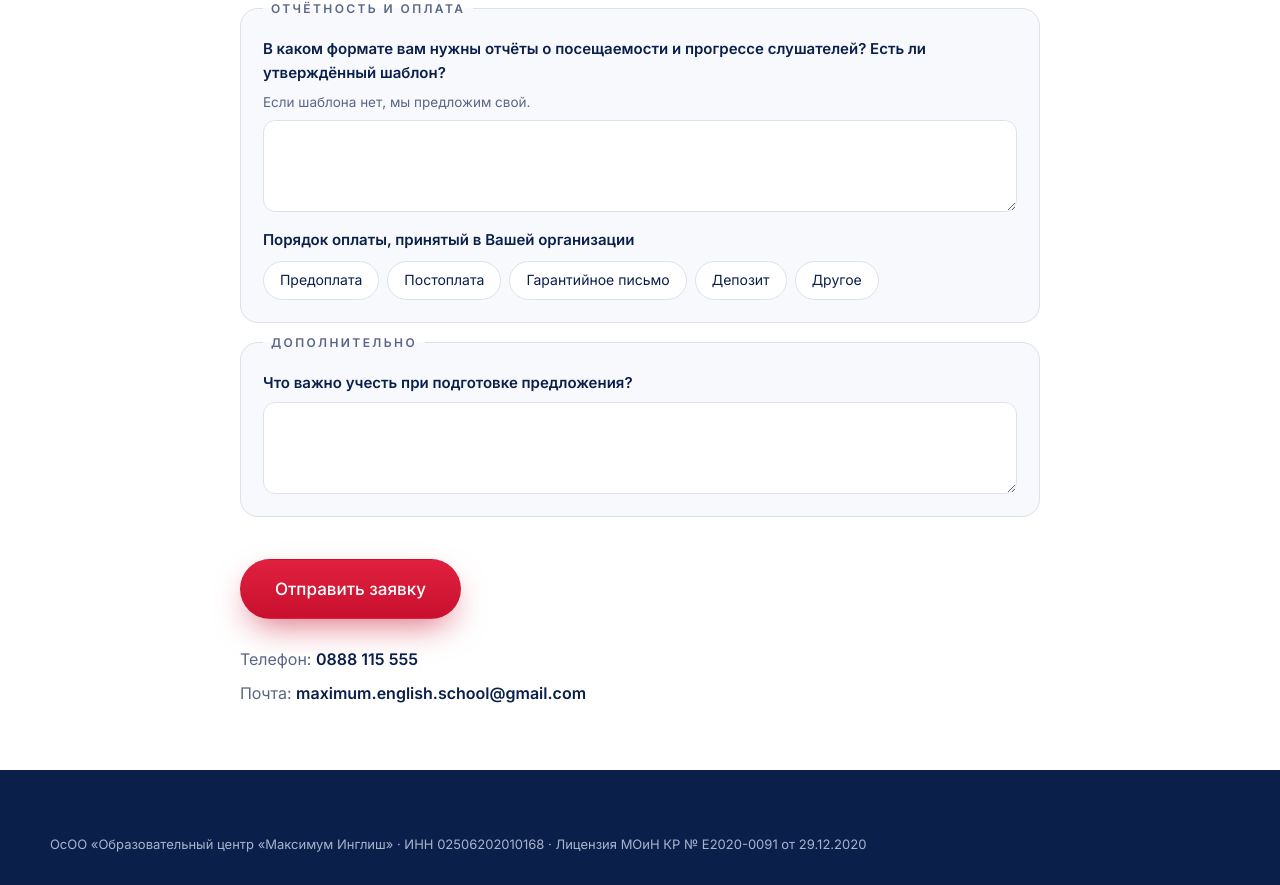
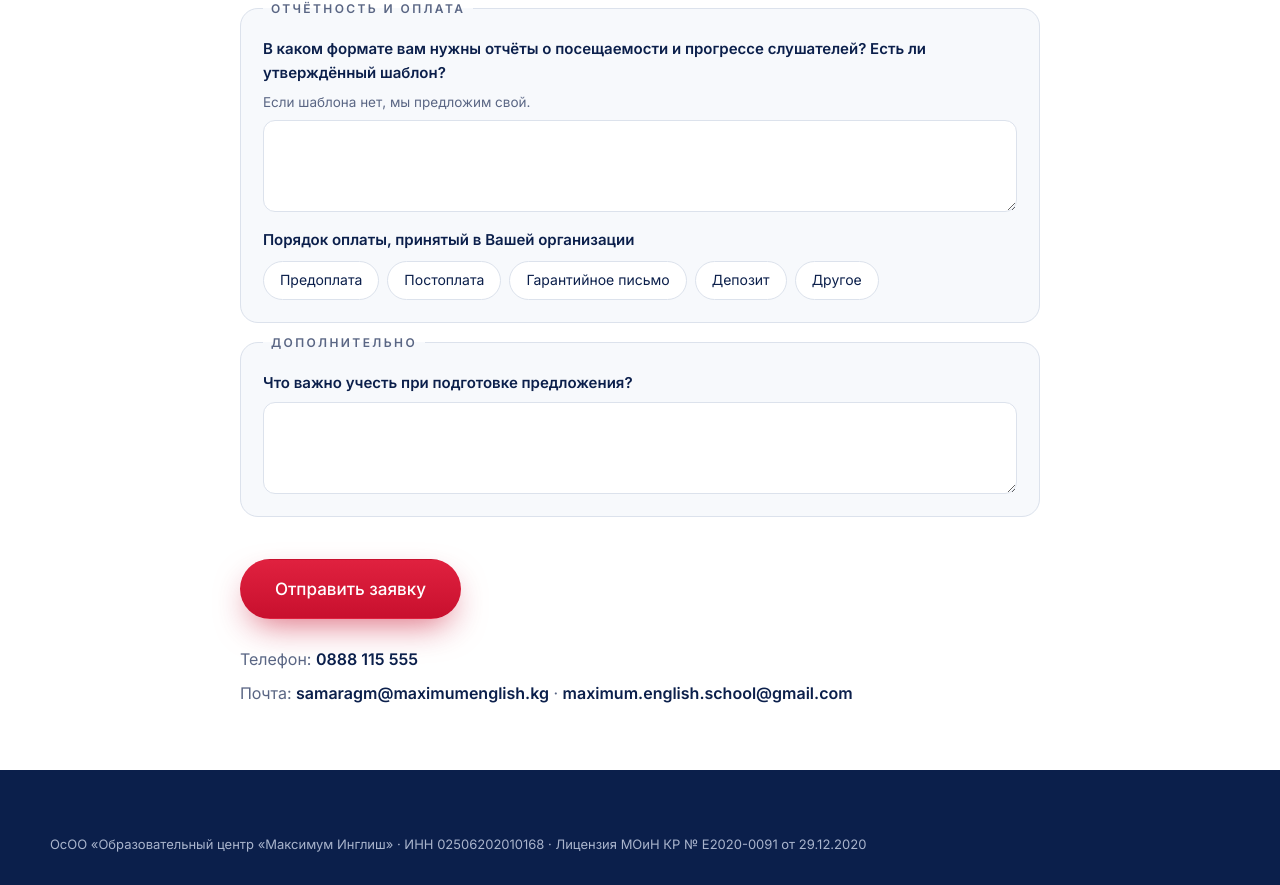
Before and after one commit to samaranazyrynbekova-collab/corporate, a plain HTML site: page brief.html in a window 1280 px wide. Shown: the part 2063-2948 px from the top of the page. Drawn offline with Linux system fonts and the light colour scheme; a web font is replaced by a local one.

Commit message:
Корп. страница: почта Самары + почта школы
Co-Authored-By: Claude Opus 5.5 <noreply@anthropic.com>

```diff
--- a/brief.html
+++ b/brief.html
@@ -116,7 +116,7 @@
     </div>
     <div class="contacts">
       <span>Телефон: <a href="tel:+996888115555">0888 115 555</a></span>
-      <span>Почта: <a href="mailto:maximum.english.school@gmail.com">maximum.english.school@gmail.com</a></span>
+      <span>Почта: <a href="mailto:samaragm@maximumenglish.kg">samaragm@maximumenglish.kg</a> · <a href="mailto:maximum.english.school@gmail.com">maximum.english.school@gmail.com</a></span>
     </div>
   </div>
 </section>
```
Also changed, not shown: index.html (+2 -1 lines).
